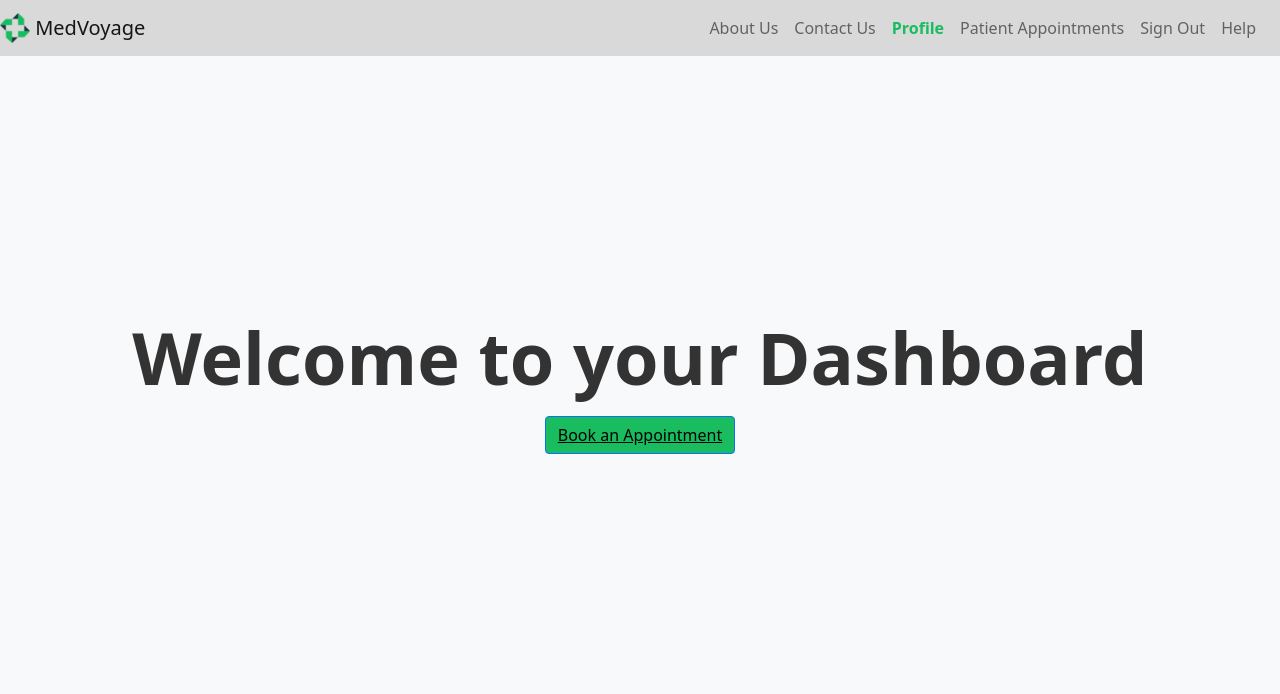
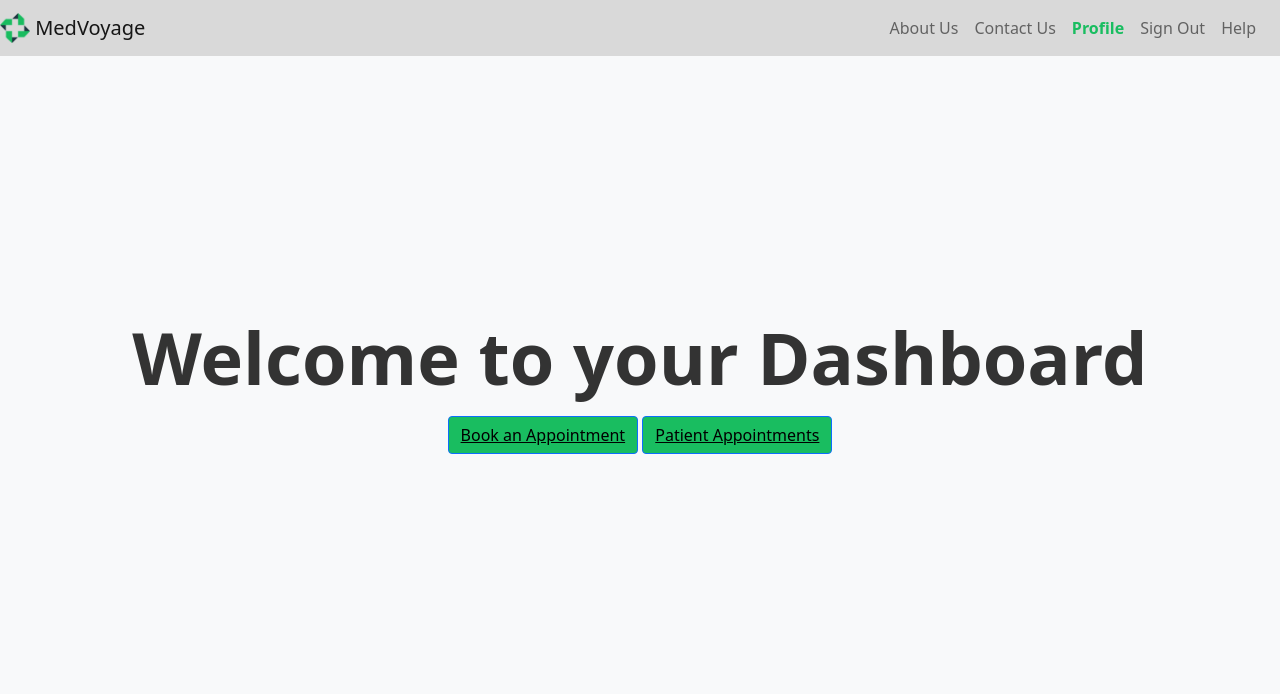
Before and after one commit to kalyancheerla/MedVoyage, a Django app: page /client_dashboard/ in a window 1280 px wide. Shown: the top 694 px of the page. Run offline with Django 4.2, Linux system fonts and the light colour scheme; the visitor is signed in with stand-in values (Sample User, id 1).

Commit message:
Patient Appointments fixes

```diff
--- a/src/main/templates/clientdashboard.html
+++ b/src/main/templates/clientdashboard.html
@@ -11,6 +11,9 @@
         <div class="btn btn-primary btn-mv-green">
             <a href="{% url 'book_appointment' %}" style="color: #000;">Book an Appointment</a>
         </div>
+        <div class="btn btn-primary btn-mv-green">
+            <a href="{% url 'patient_appointments' %}" style="color: #000;">Patient Appointments</a>
+        </div>
     </figure>
 </div>
 {% endblock %}
--- a/src/main/templates/navbar.html
+++ b/src/main/templates/navbar.html
@@ -51,9 +51,6 @@
             {% endif %}
             {% if user.is_authenticated %}
             <li class="nav-item">
-                <a href="{% url 'patient_appointments' %}" class="nav-link">Patient Appointments</a>
-            </li>
-            <li class="nav-item">
                 <a href="{% url 'signout' %}" class="nav-link">Sign Out</a>
             </li>
             {% endif %}
--- a/src/main/templates/patient_appointments.html
+++ b/src/main/templates/patient_appointments.html
@@ -14,7 +14,7 @@
     <ul>
     <p> <b>Upcoming Appointments </b>
     {% for appointment in upcoming_appointments %}
-    <li>{{appointment.appointment_id}}- {{appointment.patient.user.username}} - {{appointment.date}} - {{appointment.time}} - {{appointment.doctor.user.username}} </li>
+    <li>Appointment with <b> Dr. {{appointment.doctor.user.username}}</b> is on <i>{{appointment.appointment_date}} from {{appointment.start_time}}-{{appointment.end_time}}</i> </li>
 
     {% endfor %}
     {% if not upcoming_appointments %}
@@ -24,7 +24,7 @@
     </p>
     <p> <b> Past Appointments</b></p>
     {% for appointment in past_appointments %}
-    <li>{{appointment.appointment_id}}- {{appointment.patient.user.username}} - {{appointment.date}} - {{appointment.time}} - {{appointment.doctor.user.username}} </li>
+    <li>Appointment with <b> Dr. {{appointment.doctor.user.username}}</b> is on <i>{{appointment.appointment_date}} from {{appointment.start_time}}-{{appointment.end_time}}</i> </li>
 
     {% endfor %}
 </ul>
```
